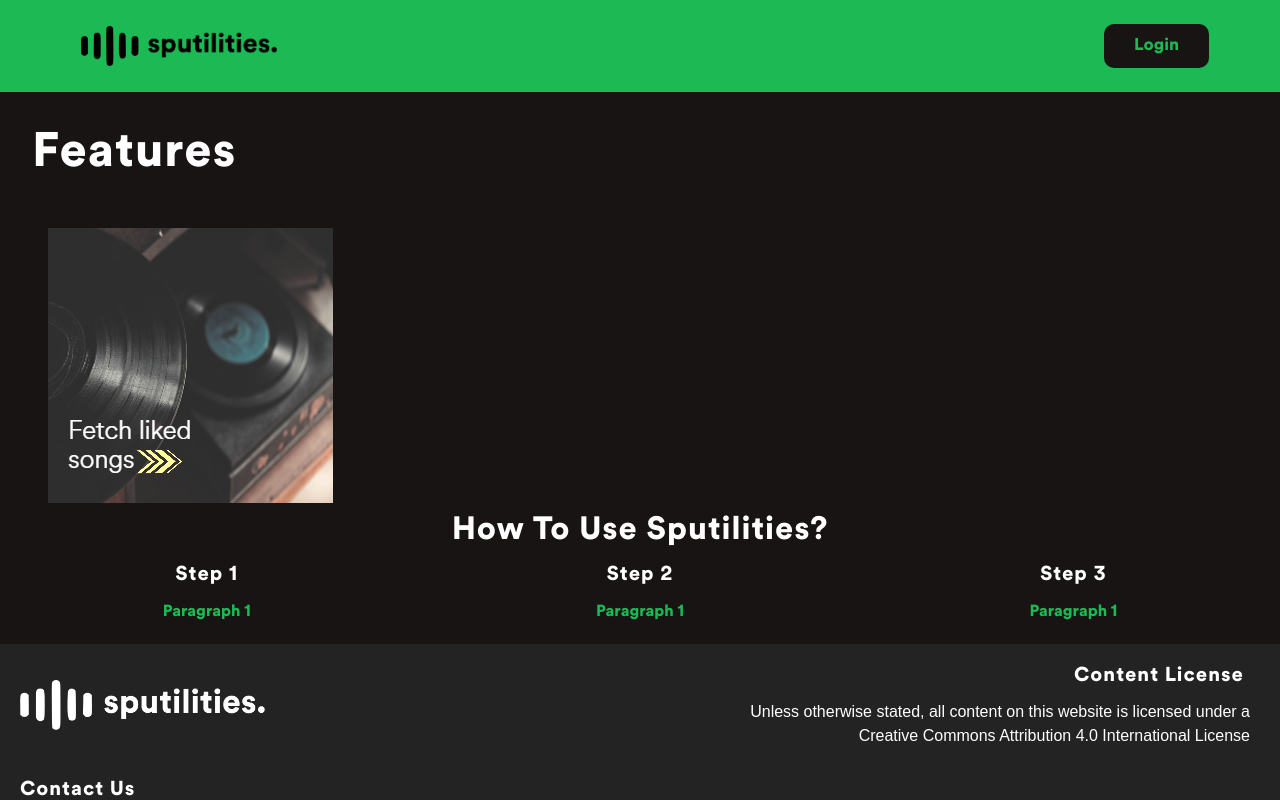
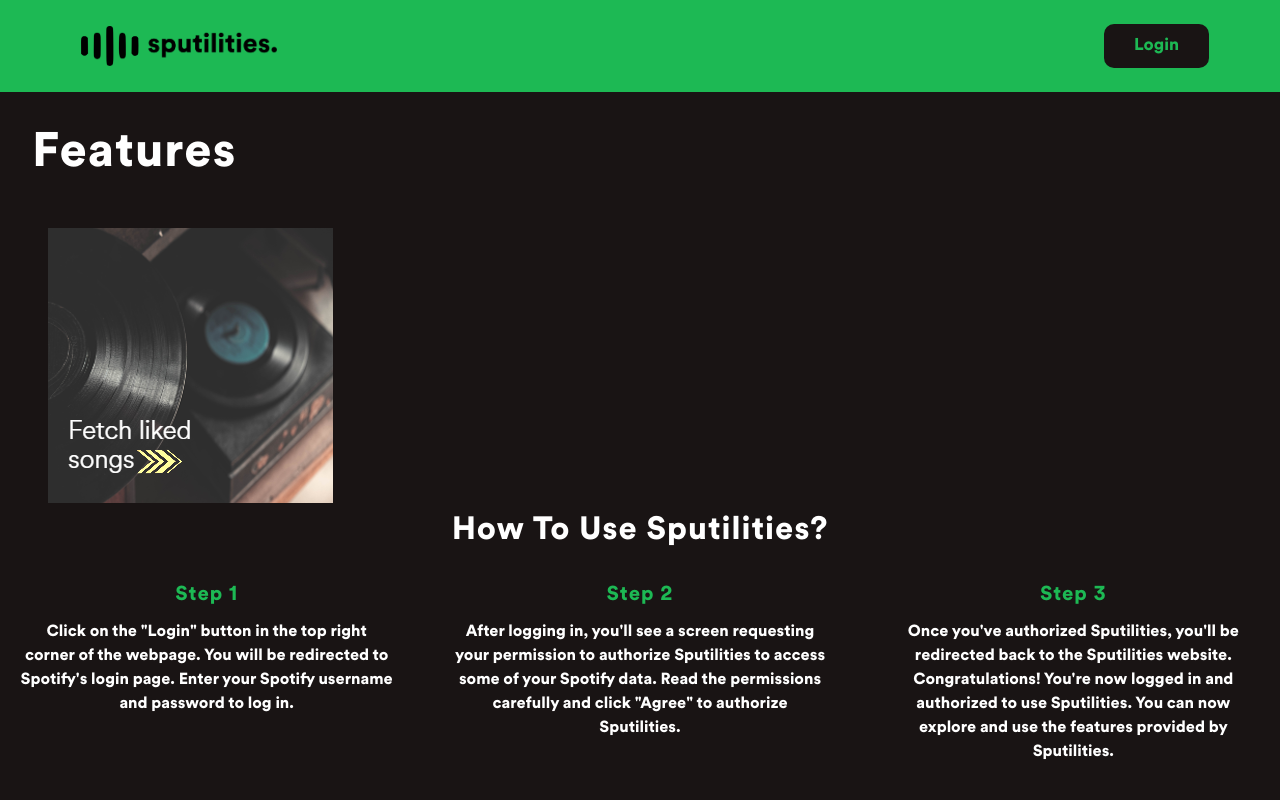
Before and after one commit to puneeth072003/sputilities.V1, a React (Vite) app in the folder Frontend/sputilities/: page / in a window 1280 px wide. Shown: the top 800 px of the page. Built offline with nearby package versions, Linux system fonts and the light colour scheme.

Commit message:
Feature 20: Completing steops section

```diff
--- a/Frontend/sputilities/src/App/App.css
+++ b/Frontend/sputilities/src/App/App.css
@@ -5,16 +5,25 @@
 }
 .cont-app {
   color: #fff;
+  height: 20rem;
 }
 .head-steps {
   text-align: center;
 }
 .steps {
+  display: flex;
+  flex-wrap: wrap;
   text-align: center;
   column-count: 3;
   column-gap: 20px;
 }
 .step-head {
+  color: #1db954;
+}
+.step-dis {
+  flex: 1 1 300px;
+  margin: 10px;
+  padding: 10px;
   color: #fff;
 }
 .fet-1-img {
--- a/Frontend/sputilities/src/App/Steps.jsx
+++ b/Frontend/sputilities/src/App/Steps.jsx
@@ -1,21 +1,24 @@
 import React from "react";
 
+const step1 = `Click on the "Login" button in the top right corner of the webpage. You will be redirected to Spotify's login page. Enter your Spotify username and password to log in.`;
+const step2 = `After logging in, you'll see a screen requesting your permission to authorize Sputilities to access some of your Spotify data. Read the permissions carefully and click "Agree" to authorize Sputilities.`;
+const step3 = `Once you've authorized Sputilities, you'll be redirected back to the Sputilities website. Congratulations! You're now logged in and authorized to use Sputilities. You can now explore and use the features provided by Sputilities.`;
 const Steps = () => {
   return (
     <div className="cont-app">
       <h2 className="head-steps">How to use sputilities?</h2>
       <div className="steps">
-        <p>
+        <p className="step-dis">
           <h3 className="step-head">step 1</h3>
-          Paragraph 1
+          {step1}
         </p>
-        <p>
+        <p className="step-dis">
           <h3 className="step-head">step 2</h3>
-          Paragraph 1
+          {step2}
         </p>
-        <p>
+        <p className="step-dis">
           <h3 className="step-head">step 3</h3>
-          Paragraph 1
+          {step3}
         </p>
       </div>
     </div>
```
